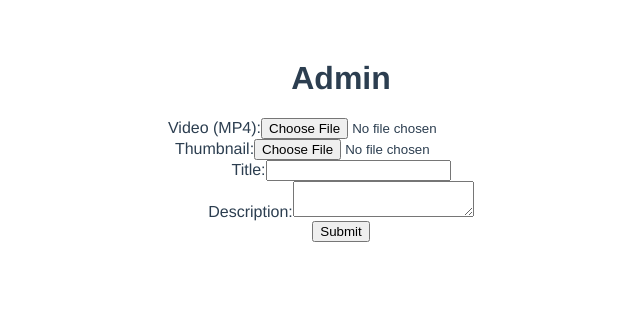
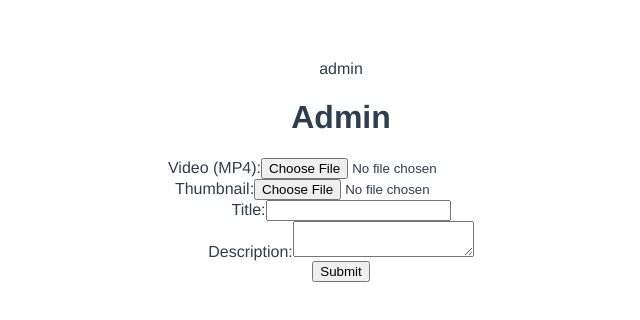
Before and after one commit to davidscottconrad/Paramountminus-Frontend, a Vue app: page /admin in a window 1280 px wide. Shown: the top 320 px of the page, without its empty margins (299-939 px from the left). Built offline with nearby package versions, Linux system fonts and the light colour scheme; no server answers.

Commit message:
testing oruter again 2

```diff
--- a/package.json
+++ b/package.json
@@ -12,7 +12,7 @@
     "core-js": "^3.8.3",
     "cors": "^2.8.5",
     "vue": "^3.2.13",
-    "vue-router": "^4.3.0"
+    "vue-router": "^4.0.3"
   },
   "devDependencies": {
     "@babel/core": "^7.12.16",
--- a/src/App.vue
+++ b/src/App.vue
@@ -2,6 +2,9 @@
   <div id="app">
     <nav>
       <router-link to="/"></router-link>
+      <router-link to="/test"></router-link>
+      <router-link to="/admin"></router-link>
+      admin
     </nav>
     <router-view></router-view>
   </div>
```
Also changed, not shown: 1 other file (tests, documents, lock files or other folders).
